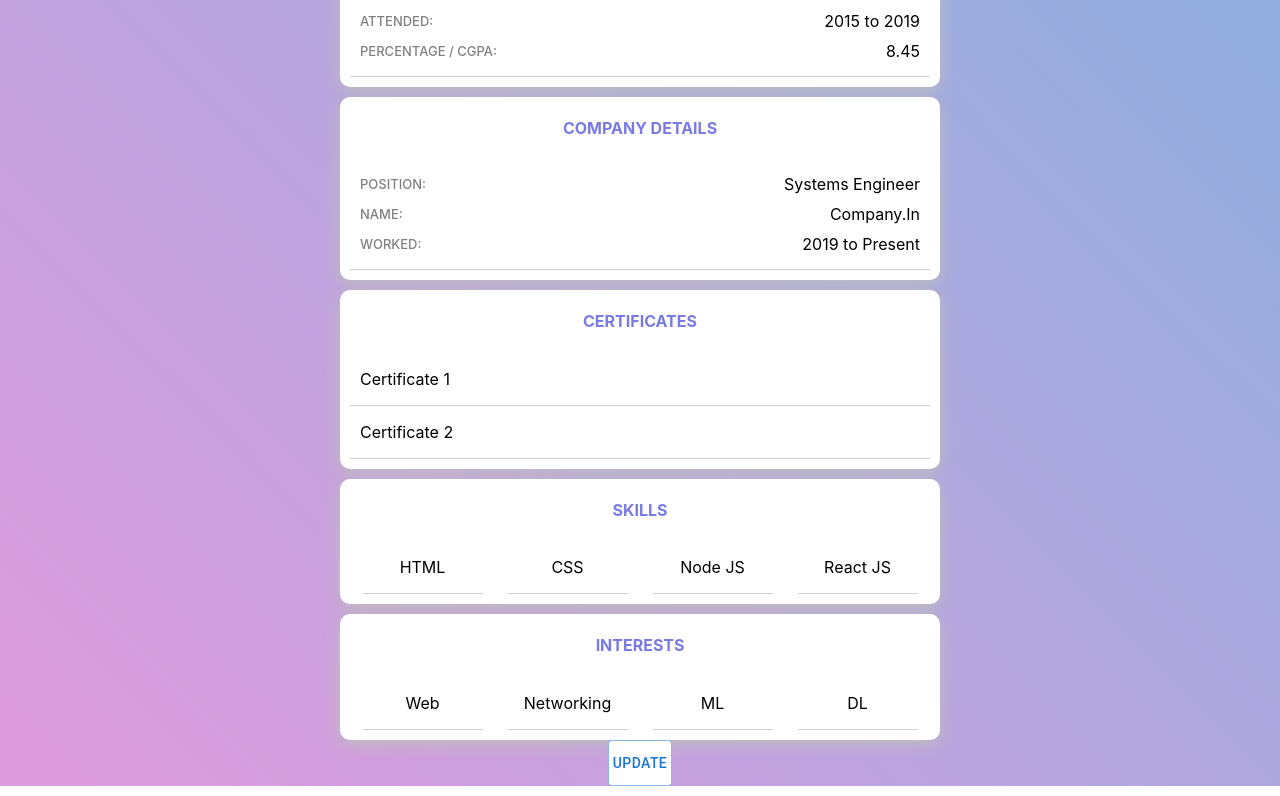
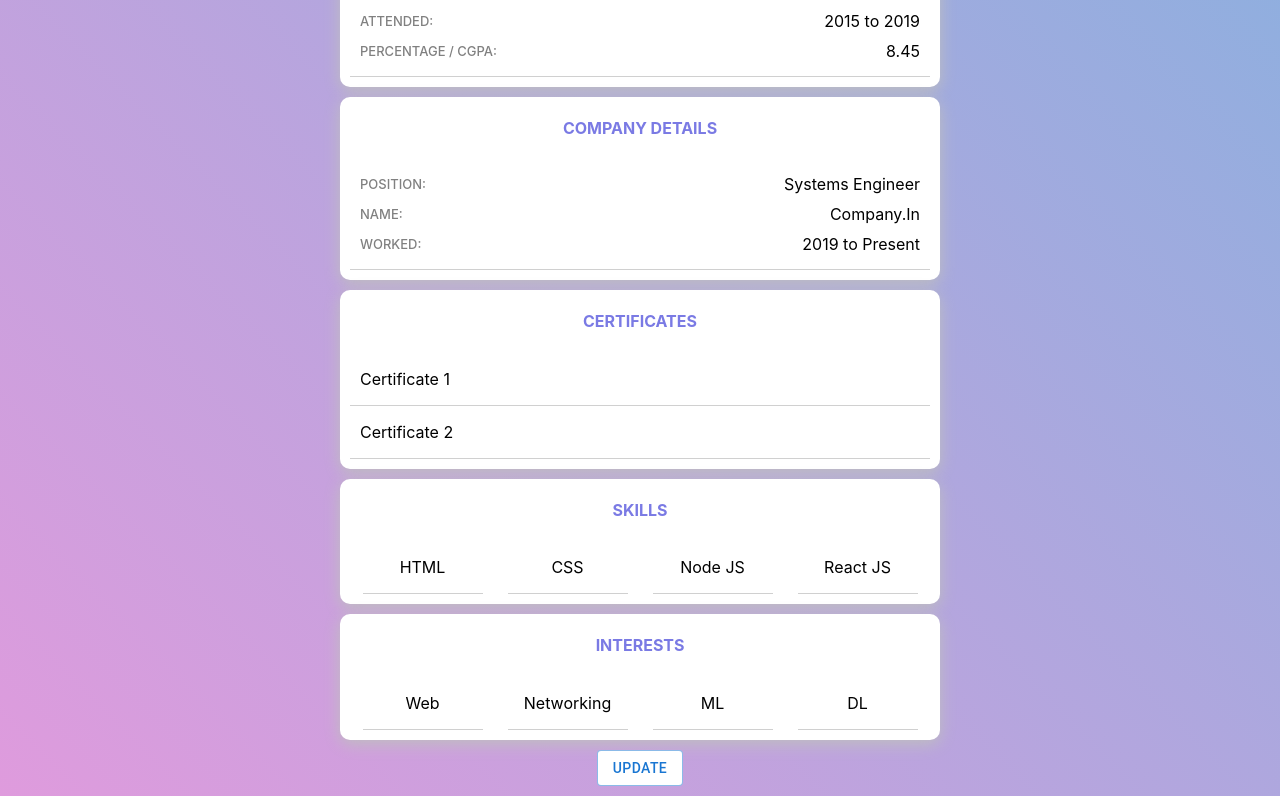
Before and after one commit to slowdivesun/profile-page, a Next.js app: page / in a window 1280 px wide. Shown: the part 392-1188 px from the top of the page. Built offline with nearby package versions, Linux system fonts and the light colour scheme.

Commit message:
override button styles

```diff
--- a/pages/index.js
+++ b/pages/index.js
@@ -124,7 +124,7 @@ export default function Home() {
         </div>
         <Link href="/update">
           <Button className={styles.btn} variant='outlined' onClick={handle} sx={{
-            "padding": "10px 0",
+            "margin": "10px 0",
             "backgroundColor": "white"
           }}>UPDATE</Button>
         </Link>
```
